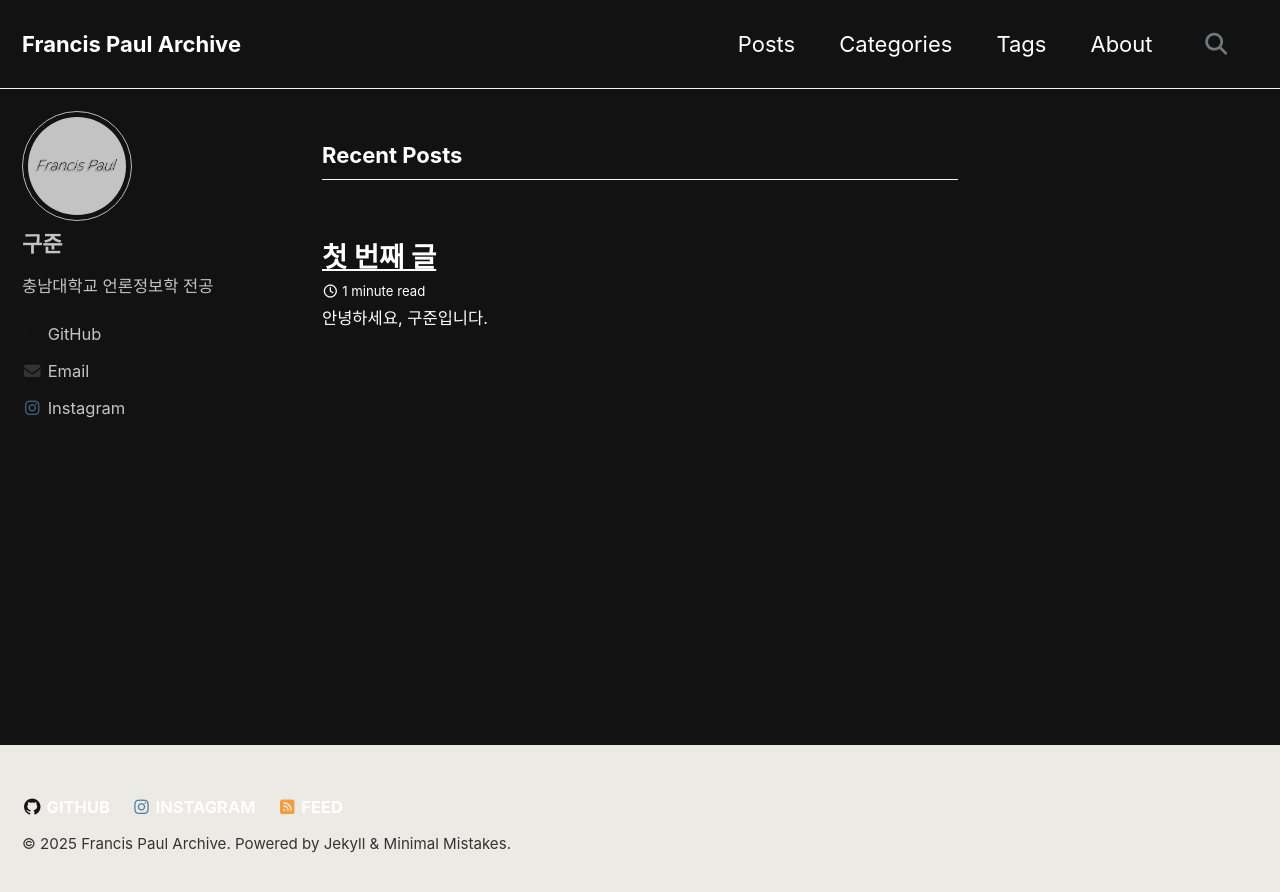
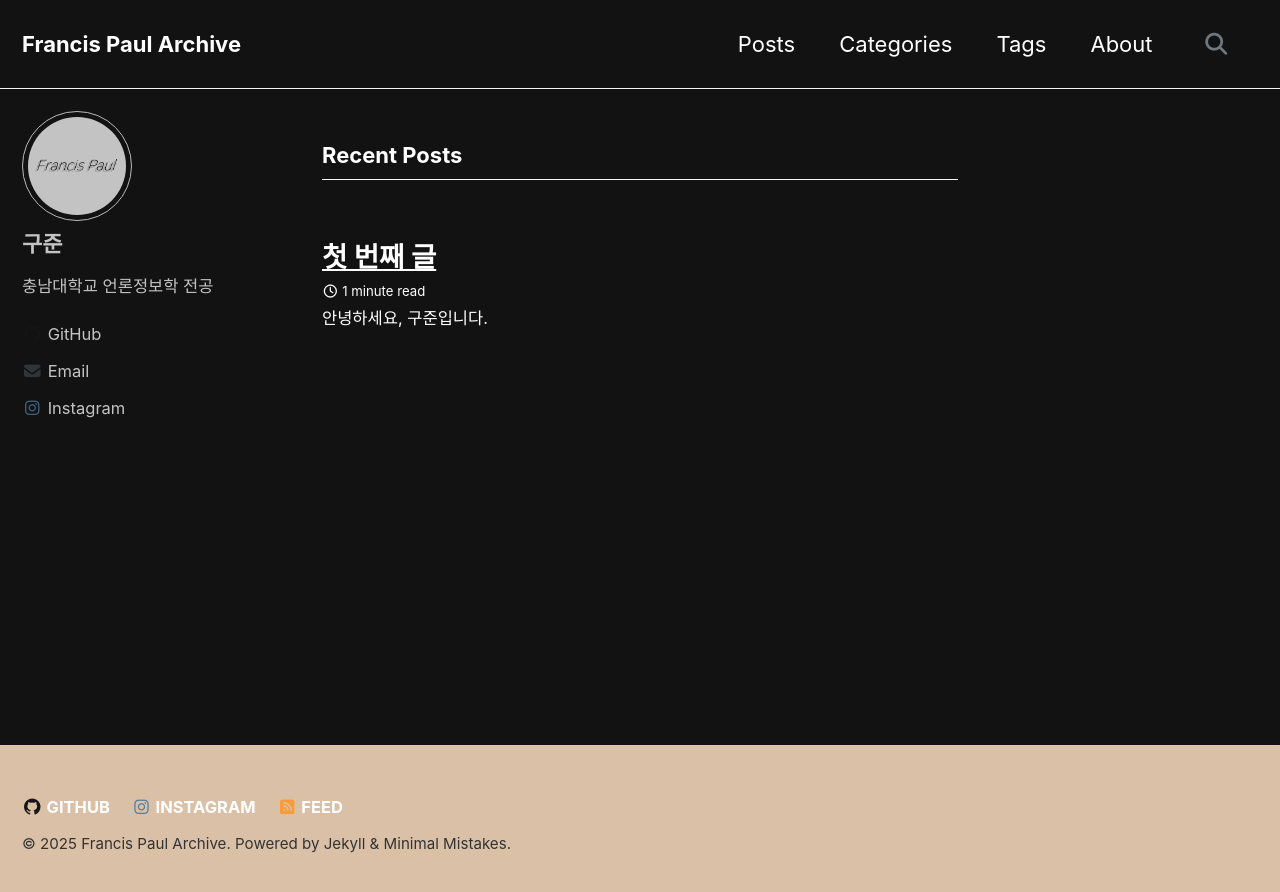
Before and after one commit to Francis-Paul-0109/Francis-Paul-0109.github.io, a Jekyll site: the page built from index.html, in a window 1280 px wide. Shown: the top 892 px of the page. Built offline with Jekyll 4.4.1, drawn with Linux system fonts in a browser that asks for light colours; cached includes are drawn as plain includes; the list of posts is cut into pages by our own code.

Commit message:
Update _footer.scss

```diff
--- a/_sass/minimal-mistakes/_footer.scss
+++ b/_sass/minimal-mistakes/_footer.scss
@@ -13,7 +13,7 @@
   animation: $intro-transition;
   -webkit-animation-delay: 0.45s;
   animation-delay: 0.45s;
-  background-color: #ECEAE4;
+  background-color: #DAC0A7;
 
   footer {
     @include clearfix;
```
